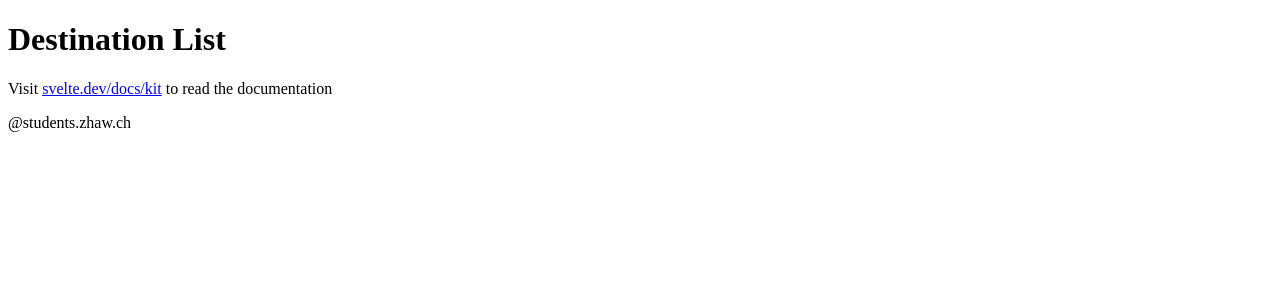
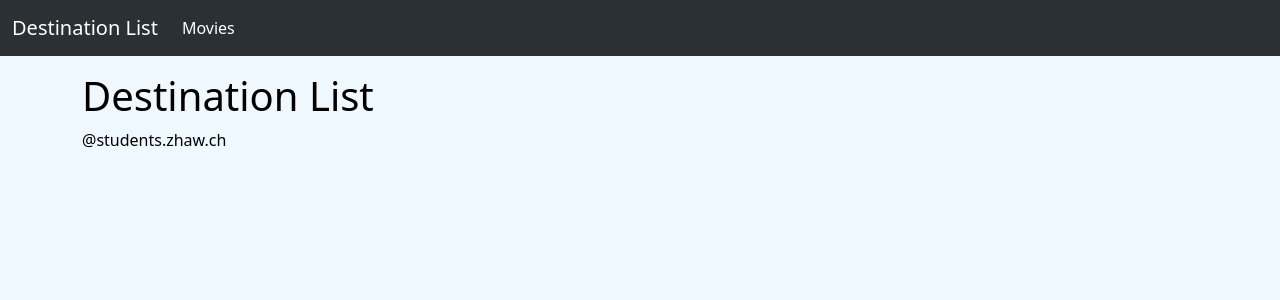
Before and after one commit to str33ts4Int/Destination-List, a SvelteKit app: page / in a window 1280 px wide. Shown: the top 300 px of the page. Built offline with nearby package versions, Linux system fonts and the light colour scheme.

Commit message:
Bootstrap

```diff
--- a/src/app.html
+++ b/src/app.html
@@ -5,6 +5,11 @@
 		<link rel="icon" href="%sveltekit.assets%/favicon.png" />
 		<meta name="viewport" content="width=device-width, initial-scale=1" />
 		%sveltekit.head%
+		<link href="https://cdn.jsdelivr.net/npm/bootstrap@5.3.2/dist/css/bootstrap.min.css" rel="stylesheet"
+			integrity="sha384-T3c6CoIi6uLrA9TneNEoa7RxnatzjcDSCmG1MXxSR1GAsXEV/Dwwykc2MPK8M2HN" crossorigin="anonymous">
+		<script src="https://cdn.jsdelivr.net/npm/bootstrap@5.3.2/dist/js/bootstrap.bundle.min.js"
+			integrity="sha384-C6RzsynM9kWDrMNeT87bh95OGNyZPhcTNXj1NW7RuBCsyN/o0jlpcV8Qyq46cDfL"
+			crossorigin="anonymous"></script>
 	</head>
 	<body data-sveltekit-preload-data="hover">
 		<div style="display: contents">%sveltekit.body%</div>
--- /dev/null
+++ b/src/routes/+layout.svelte
@@ -0,0 +1,36 @@
+<script>
+    import "./styles.css";
+    let { children } = $props();
+</script>
+
+<nav
+class="navbar navbar-expand-lg bg-body-tertiary bg-dark"
+data-bs-theme="dark"
+>
+<div class="container-fluid">
+  <a class="navbar-brand" href="/">Destination List</a>
+  <button
+    class="navbar-toggler"
+    type="button"
+    data-bs-toggle="collapse"
+    data-bs-target="#navbarNav"
+    aria-controls="navbarNav"
+    aria-expanded="false"
+    aria-label="Toggle navigation"
+    >
+    <span class="navbar-toggler-icon"></span>
+  </button>
+  <div class="collapse navbar-collapse" id="navbarNav">
+    <ul class="navbar-nav">
+      <li class="nav-item">
+        <a class="nav-link active" aria-current="page" href="/films"
+          >Movies</a>
+      </li>
+    </ul>
+  </div>
+</div>
+</nav>
+
+<div class="container mt-3">
+{@render children()}
+</div>
--- a/src/routes/+page.svelte
+++ b/src/routes/+page.svelte
@@ -1,4 +1,2 @@
 <h1>Destination List</h1>
-<p>Visit <a href="https://svelte.dev/docs/kit">svelte.dev/docs/kit</a> to read the documentation</p>
-
 <p>@students.zhaw.ch</p>
--- /dev/null
+++ b/src/routes/styles.css
@@ -0,0 +1,4 @@
+body {
+    background-color: aliceblue;
+    color: black;
+}
```
Also changed, not shown: static/images/favicon.png (added).
